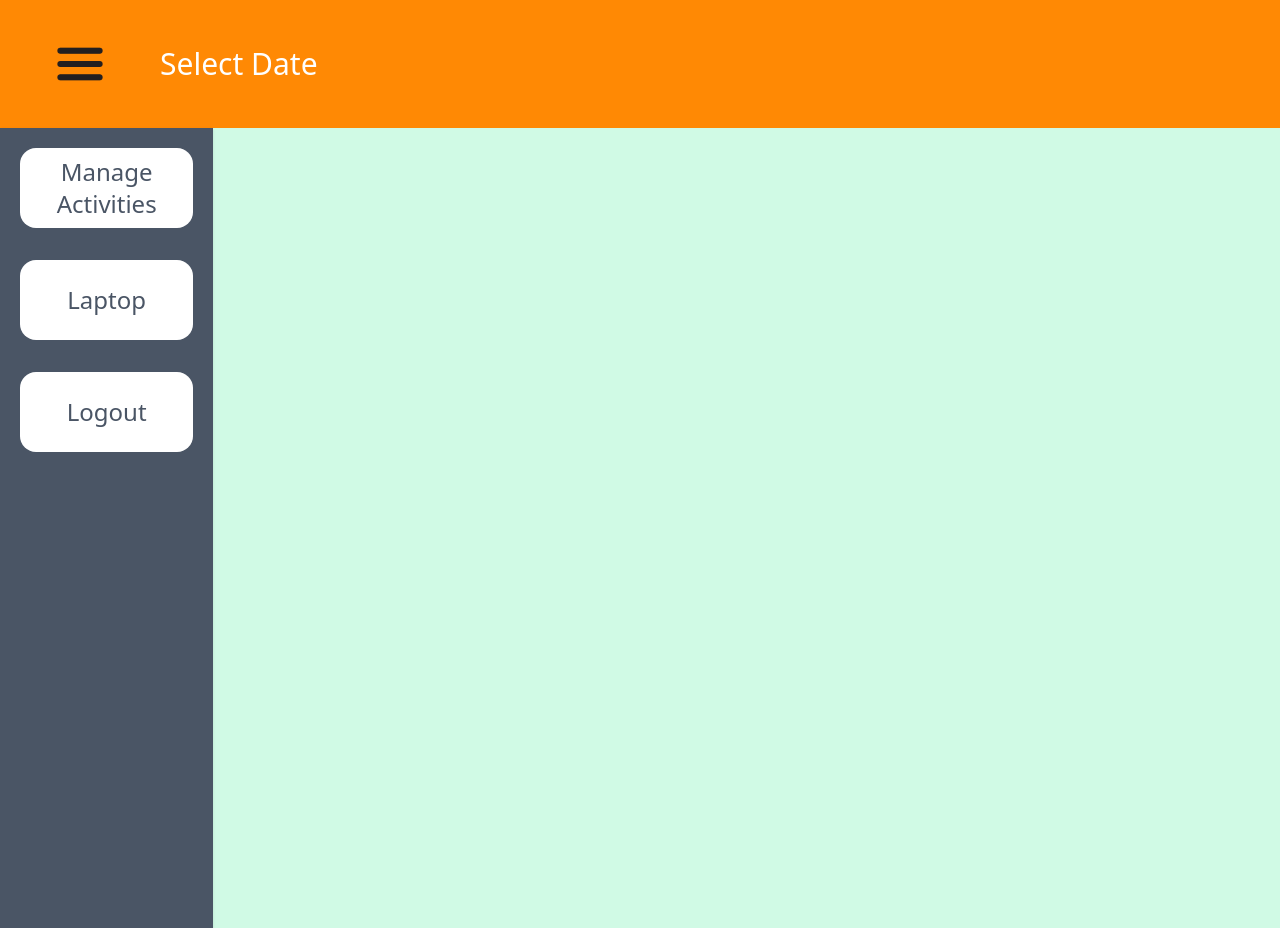
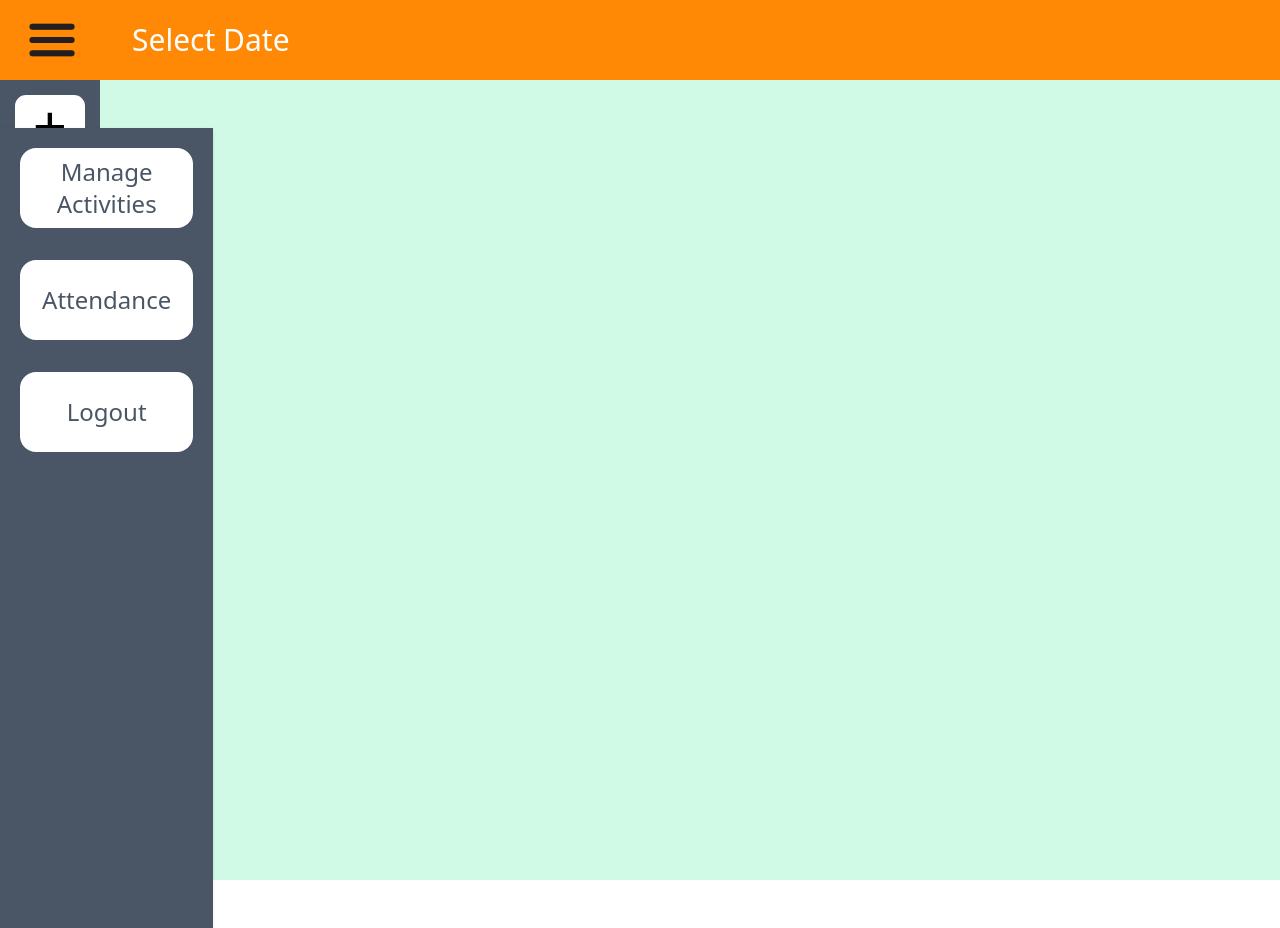
Before and after one commit to SoftProjTeam3-1/SENG3150A, a React (Vite) app in the folder SENG3150-Project/ReactVite- Frontend/: page /dashboard in a window 1280 px wide. Both pictures are taken after a click on the picture 80 px from the left and 64 px from the top of the page. Built offline with nearby package versions, Linux system fonts and the light colour scheme.

Commit message:
- Added attendance page

```diff
--- a/SENG3150-Project/ReactVite- Frontend/src/App.jsx
+++ b/SENG3150-Project/ReactVite- Frontend/src/App.jsx
@@ -11,6 +11,9 @@ import Dashboard from './pages/Dashboard';
 import ForgetPassword from './pages/ForgetPassword';
 import ForgetPasswordEnterCode from './pages/ForgetPasswordEnterCode';
 import ResetPassword from './pages/ResetPassword';
+import Attendance from "./pages/Attendance";
+
+
 
 
 const router = createBrowserRouter(
@@ -26,6 +29,7 @@ const router = createBrowserRouter(
       </Route>)
 
       <Route path='/dashboard' element={<Dashboard />} />
+        <Route path='/attendance' element={<Attendance />}/>
     </>)
 );
 
--- /dev/null
+++ b/SENG3150-Project/ReactVite- Frontend/src/components/Attendance/AttendancePage.jsx
@@ -0,0 +1,9 @@
+
+
+const AttendancePage = () => {
+    return(
+        <div>Hello</div>
+    );
+}
+
+export default AttendancePage;
--- a/SENG3150-Project/ReactVite- Frontend/src/components/Dashboard/HomeDashboard.jsx
+++ b/SENG3150-Project/ReactVite- Frontend/src/components/Dashboard/HomeDashboard.jsx
@@ -4,6 +4,7 @@ import { useState, useEffect, useRef } from "react";
 import DatePicker from "react-datepicker";
 import { format } from 'date-fns';
 import "react-datepicker/dist/react-datepicker.css";
+import { useNavigate } from 'react-router-dom';
 
 
 
@@ -11,6 +12,8 @@ const HomeDashboard = () => {
 
     //Need to add variables for category's and activities
     //Sync to user when they log in
+
+    const navigate = useNavigate();
 
     const [selectedType, setSelectedType] = useState(null);
     //const [notes, setNotes] = useState({});
@@ -27,6 +30,19 @@ const HomeDashboard = () => {
     const optionsRef = useRef(null);
     const sessionRef = useRef(null);
     const iconRef = useRef(null);
+
+    const toAttendancePage = () => {
+        const navigate = useNavigate();
+
+        return (
+            <button
+                className="w-full h-20 bg-white rounded-2xl flex flex-col items-center justify-center"
+                onClick={() => navigate('/')}
+            >
+                Attendance
+            </button>
+        );
+    };
 
     // Functionality for when the + button is clicked
     const handleAddDate = (newDate) =>{
@@ -94,7 +110,7 @@ const HomeDashboard = () => {
     return(
         <div className="w-full m-0 p-0">
 
-            <div id="header" className="bg-orange-400 shadow text-white p-10 h-32 w-screen text-3xl flex items-center">
+            <div id="header" className="bg-orange-400 shadow text-white p-3 h-20 w-screen text-3xl flex items-center">
                 <div style={{display: 'flex'}}>
                     <img
                         src={optionsIMG}
@@ -207,7 +223,8 @@ const HomeDashboard = () => {
             {showOptions && (
                 <div className="absolute w-1/6 min-h-screen top-32 left-0 bg-gray-600 shadow p-5 text-gray-600 text-2xl text-center flex flex-col items-center " ref={optionsRef}>
                     <button className="w-full h-20 bg-white rounded-2xl flex flex-col items-center justify-center transition-transform duration-200 ease-in-out hover:scale-105">Manage Activities</button><br></br>
-                    <button className="w-full h-20 bg-white rounded-2xl flex flex-col items-center justify-center transition-transform duration-200 ease-in-out hover:scale-105">Laptop</button><br></br>
+                    <button className="w-full h-20 bg-white rounded-2xl flex flex-col items-center justify-center transition-transform duration-200 ease-in-out hover:scale-105"
+                    onClick={() => navigate('/attendance')}>Attendance</button><br></br>
                     <button className="w-full h-20 bg-white rounded-2xl flex flex-col items-center justify-center transition-transform duration-200 ease-in-out hover:scale-105">Logout</button>
                 </div>
             )}
--- /dev/null
+++ b/SENG3150-Project/ReactVite- Frontend/src/pages/Attendance.jsx
@@ -0,0 +1,14 @@
+
+import AttendancePage from '../components/Attendance/AttendancePage'
+
+const Attendance = () => {
+    return (
+        <>
+            <div className="flex min-h-full flex-1 flex-col justify-center px-6 py-12 lg:px-8">
+                <AttendancePage/>
+            </div>
+        </>
+    )
+}
+
+export default Attendance
```
